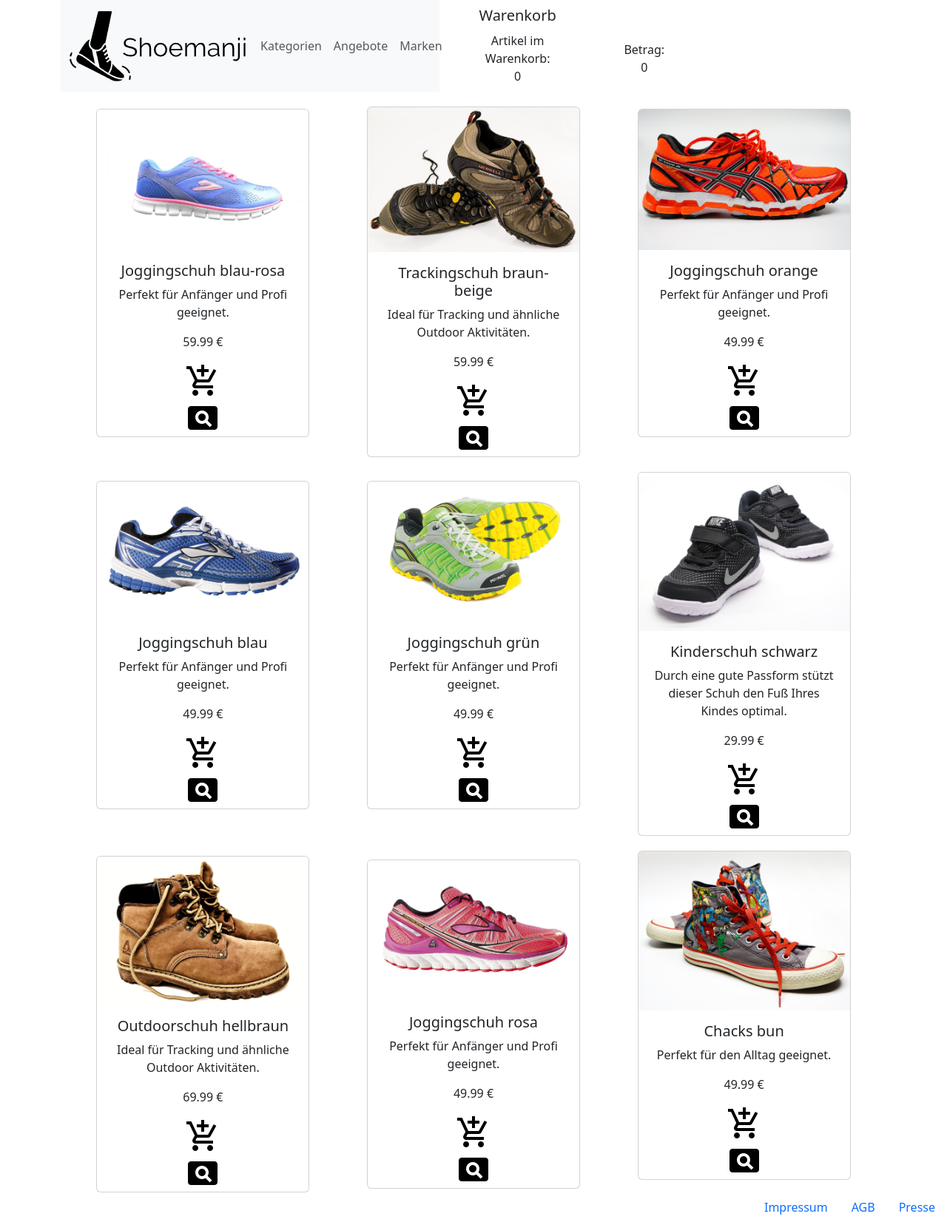
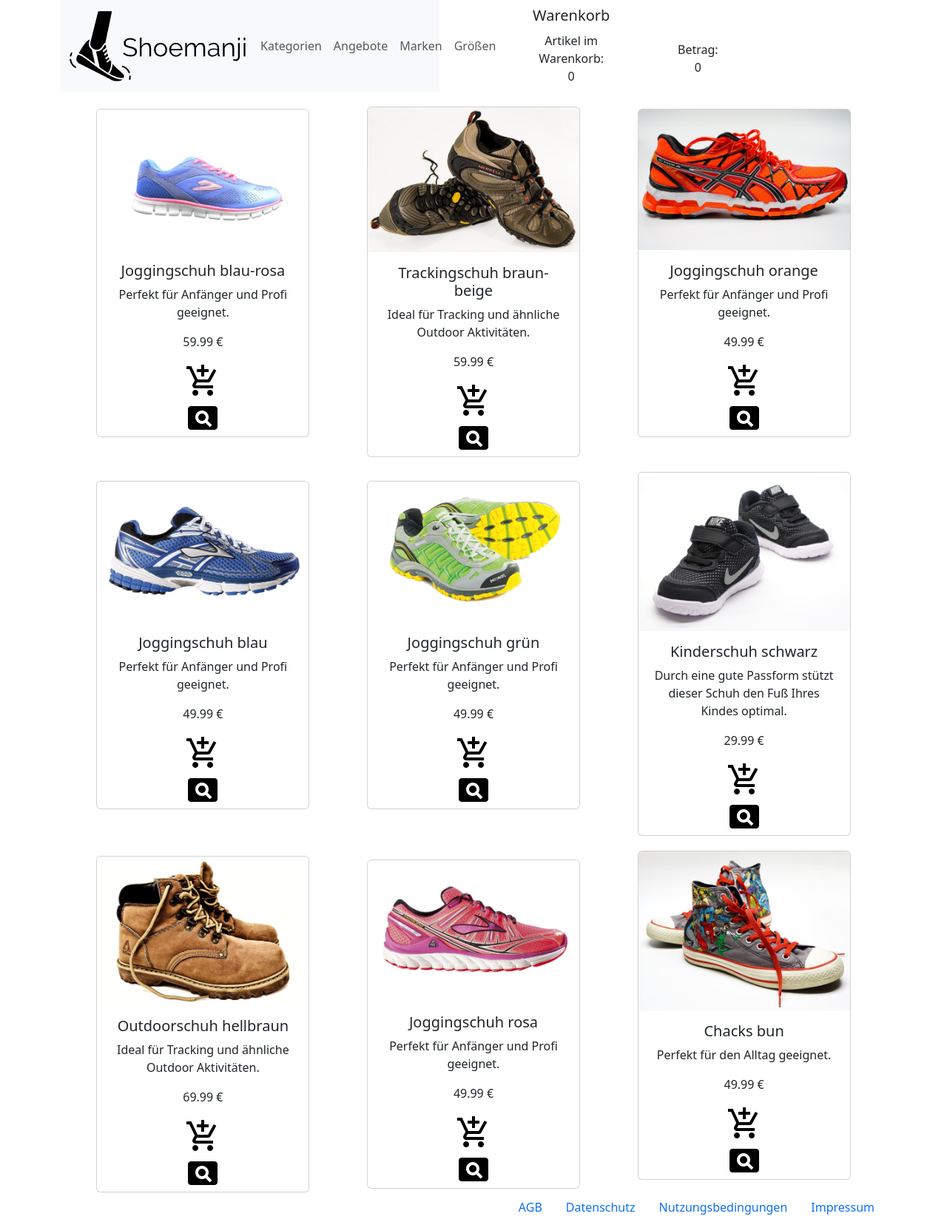
Before and after one commit to ZenFox1/shoeshop, a React (Create React App) app: page / in a window 1280 px wide. Shown: the whole page at 74% size. Built offline with nearby package versions, Linux system fonts and the light colour scheme.

Commit message:
code quality
better structure of the code for improved readability

```diff
--- a/public/index.html
+++ b/public/index.html
@@ -24,7 +24,7 @@
       work correctly both with client-side routing and a non-root public URL.
       Learn how to configure a non-root public URL by running `npm run build`.
     -->
-    <title>Shoe Shop</title>
+    <title>Shoemanji</title>
   </head>
   <body>
     <noscript>You need to enable JavaScript to run this app.</noscript>
--- a/src/App.js
+++ b/src/App.js
@@ -1,15 +1,22 @@
+//import react modules
+import React, { Component, useState } from 'react';
+
+
+//css import
 import './App.css';
+
+//import components
 import Navbar from './components/navbar';
 import Product from './components/product';
-import React from 'react';
-import ShoppingCart from './components/shoppingcart';
 import Footer from './components/footer';
-import productData from './products.json';
 import ViewButton from './components/viewitem';
 import SingleItem from './components/singleitem';
 import BackButton from './components/backbutton';
-import ShoppingCartLight from './components/scoverview';
 
+
+//import JSON Data
+import productData from './products.json';
+import siteMaps from './sitemap.json';
 
 class App extends React.Component {
   state = {
@@ -49,50 +56,42 @@ class App extends React.Component {
   }
 
   render() {
+    const toView = this.state.views.wert;
+    const data = this.state.items;
+    const used = productData.shoes.find(shoe => shoe.name == toView);
+    var appOutput ="";
+    var appView = "";
 
     if(this.state.views.wert == "start"){
-      const data = this.state.items;
-      return <div className="App">
-        <div className="container">
-          <div className="header">
-            <Navbar items={data} onAdd={() => this.changeView("start")}/>
-          </div>
+      appView =
+      <div>
         <div className="product-container">
-
-              {productData.shoes.map(shoe => <div className="card"><Product
-              key={shoe.id}
+          {
+            productData.shoes.map(
+              shoe =>
+              <div className="card">
+              <Product key={shoe.id}
               onAdd={() => this.addItem(1, shoe.name, shoe.preis)}
               price={shoe.preis}
               title={shoe.name}
               text={shoe.beschreibung}
               image={shoe.bild}
               />
-
               <ViewButton
               key={shoe.bild}
               title={shoe.name}
               onAdd={() => this.changeView(shoe.name)}
               />
-              </div>)}
+              </div>
+            )
+          }
 
         </div>
-
-            </div>
-          <Footer />
       </div>;
     }else{
-      const toView = this.state.views.wert;
-      const data = this.state.items;
-      const used = productData.shoes.find(shoe => shoe.name == toView);
 
-      console.log(toView + " -->toview");
-      console.log(used.name + " -->used");
-
-      return <div className="App">
-        <div className="container">
-          <div className="header">
-                <Navbar items={data} onAdd={() => this.changeView("start")}/>
-          </div>
+      appView =
+      <div>
         <div><BackButton onAdd={() => this.changeView("start")}/></div>
         <div className="single-product">
           <SingleItem
@@ -100,10 +99,31 @@ class App extends React.Component {
           onAdd={() => this.addItem(1, used.name, used.preis)}
           />
         </div>
-        </div>
-          <Footer />
       </div>;
     }
+
+
+
+    //erzeugen der vollständigen Seite
+    appOutput =
+    <div className="App">
+      <div className="container">
+        <div className="header">
+          <Navbar menu={siteMaps.sites} items={data} onAdd={() => this.changeView("start")}/>
+        </div>
+        {appView}
+
+        <Footer menu={siteMaps.foot}/>
+      {
+      //endOfContainer
+      }
+      </div >
+    {
+      //endOfApp
+    }
+    </div>;
+
+    return appOutput;
   }
 }
 
--- a/src/components/footer.jsx
+++ b/src/components/footer.jsx
@@ -1,21 +1,13 @@
-import React, { Component } from 'react';
+import React from 'react';
 
 
-class Footer extends Component {
-    state = {  }
-    render() {
-        return <ul className="nav justify-content-end">
-        <li className="nav-item">
-          <a className="nav-link active" href="">Impressum</a>
-        </li>
-        <li className="nav-item">
-          <a className="nav-link" href="">AGB</a>
-        </li>
-        <li className="nav-item">
-          <a className="nav-link" href="">Presse</a>
-        </li>
-      </ul>;
-    }
-}
+function Footer (props) {
+      return(<ul className="nav justify-content-end">
+
+        {props.menu.map((foot) => <li className="nav-item">
+           <button className="nav-link">{foot.de}</button></li>)}
+      </ul>
+    );
+};
 
 export default Footer;
--- a/src/components/navbar.jsx
+++ b/src/components/navbar.jsx
@@ -1,8 +1,8 @@
-import React, { Component } from 'react';
+import React, { Component, useState } from 'react';
 import logo from "../logo.png";
 
+
 function Navbar (props) {
-
   const sum = props.items.map((items) => items.price)
   const amounts = props.items.map((items) => items.amount)
   let sumOut = 0;
@@ -23,15 +23,9 @@ function Navbar (props) {
         </button>
         <div className="collapse navbar-collapse" id="navbarNav">
           <ul className="navbar-nav">
-            <li className="nav-item active">
-              <a className="nav-link" href="">Kategorien</a>
-            </li>
-            <li className="nav-item">
-              <a className="nav-link" href="">Angebote</a>
-            </li>
-            <li className="nav-item">
-              <a className="nav-link" href="">Marken</a>
-            </li>
+            {props.menu.map((nav) =><li className="nav-item active">
+              <button className="nav-link">{nav.de}</button>
+            </li>)}
           </ul>
         </div>
         <div className="scLight">
--- a/src/components/product.jsx
+++ b/src/components/product.jsx
@@ -2,17 +2,16 @@ import React, { Component } from 'react';
 
 function Product (props) {
 
-        return( <div>
+  return(
+    <div>
       <img className="card-img-top" src={"./assets/img/" + props.image} alt="Card image cap"/>
       <div className="card-body">
         <h5 className="card-title">{props.title}</h5>
         <p className="card-text">{props.text}</p>
         <p className="card-text">{props.price} €</p>
-
       </div>
       <button onClick={props.onAdd} style={{border: "none", background: "none"}}><img src="./assets/img/add.png"/></button>
     </div>
-
   );
 };
 
--- a/src/components/singleitem.jsx
+++ b/src/components/singleitem.jsx
@@ -1,4 +1,4 @@
-import React, { Component } from 'react';
+import React from 'react';
 
 function SingleItem (props) {
 
--- /dev/null
+++ b/src/sitemap.json
@@ -0,0 +1,48 @@
+{
+    "sites":[
+        {
+            "name": "cats",
+            "de": "Kategorien",
+            "en": "Categories"
+        },{
+            "name": "sales",
+            "de": "Angebote",
+            "en": "Sales"
+        },{
+            "name": "brands",
+            "de": "Marken",
+            "en": "Brands"
+        },{
+            "name": "sizes",
+            "de": "Größen",
+            "en": "Sizes"
+        }
+    ],
+    "links":[
+       {
+            "name": "help",
+            "de": "Hilfe"
+        },{
+            "name": "pay",
+            "de": "Zahlungsmethoden"
+        },{
+            "name": "contact",
+            "de": "Kontakt"
+        }
+    ],
+    "foot":[
+        {
+            "name": "agb",
+            "de": "AGB"
+        },{
+            "name": "dsgvo",
+            "de": "Datenschutz"
+        },{
+            "name": "terms",
+            "de": "Nutzungsbedingungen"
+        },        {
+            "name": "impressum",
+            "de": "Impressum"
+        }
+    ]
+}
```
Lines whose indentation alone changed are shown as unchanged.
